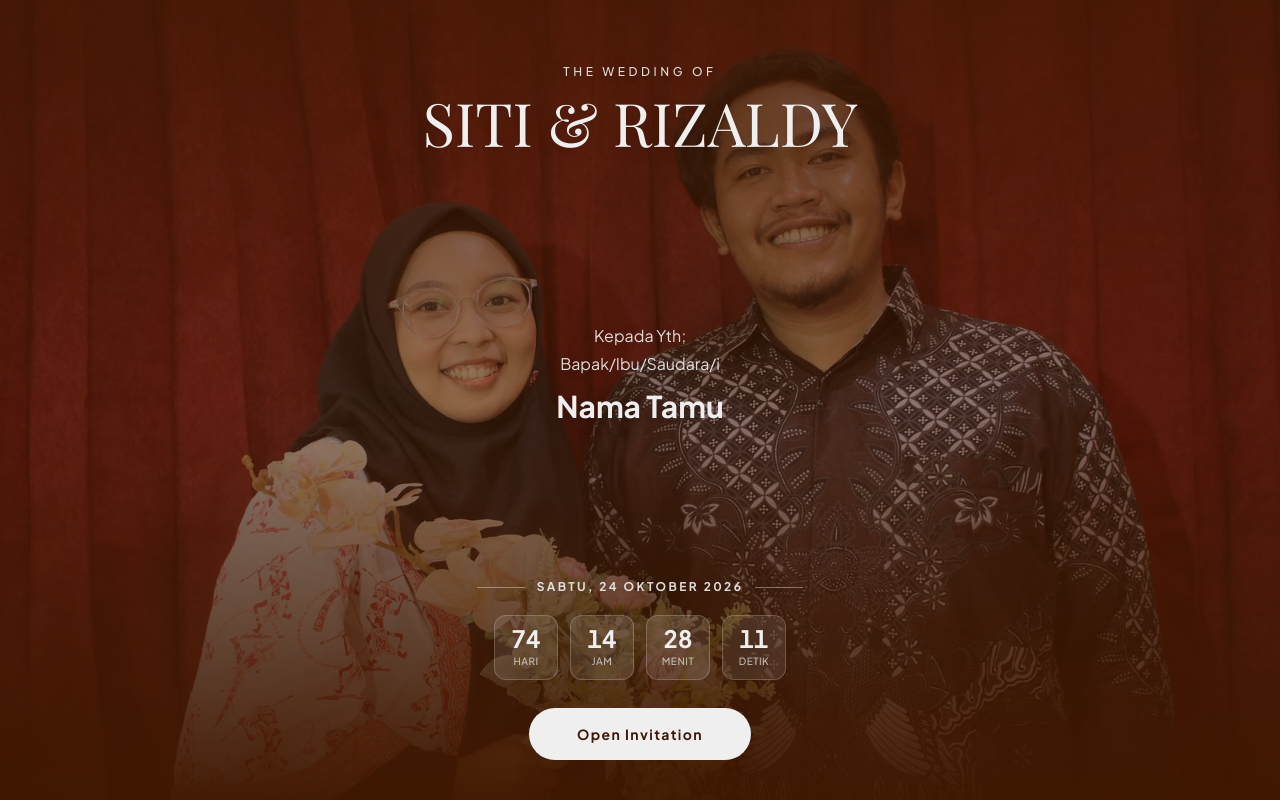
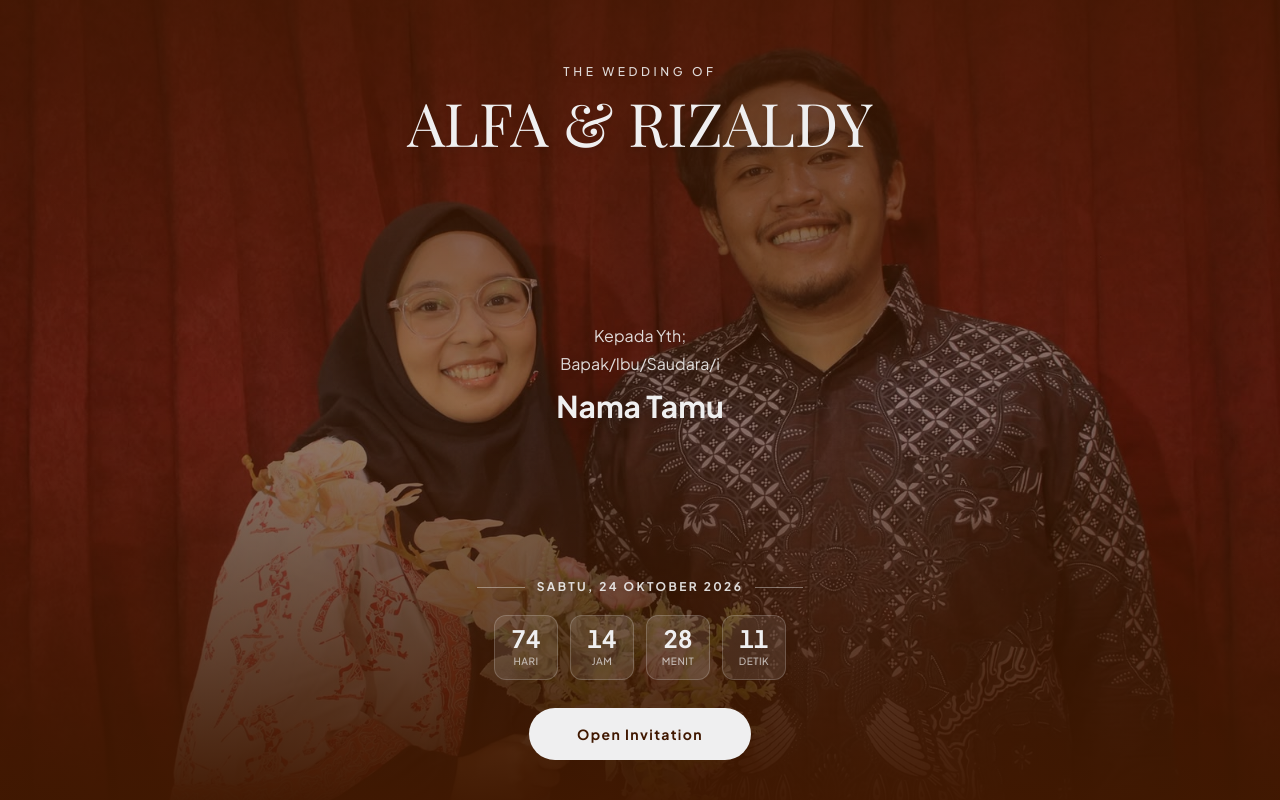
Before and after one commit to Ruzzuu/invitation-mahogony, a React (Vite) app: page / in a window 1280 px wide. Built offline with nearby package versions, Linux system fonts and the light colour scheme; a web font is replaced by a local one.

Commit message:
Update nama

```diff
--- a/src/components/Cover.jsx
+++ b/src/components/Cover.jsx
@@ -51,7 +51,7 @@ export default function Cover({ onOpen }) {
           The Wedding Of
         </p>
         <h1 className="font-serif text-5xl md:text-6xl text-ivory leading-none drop-shadow-lg uppercase">
-          Siti &amp; Rizaldy
+          Alfa &amp; Rizaldy
         </h1>
       </div>
 
--- a/src/components/GalleryRSVP.jsx
+++ b/src/components/GalleryRSVP.jsx
@@ -24,7 +24,7 @@ function timeAgo(iso) {
 
 const SAMPLE_WISHES = [
   { id: 's1', name: 'Siti Rahayu', message: 'Semoga pernikahan kalian menjadi berkah dan kebahagiaan yang abadi. Selamat menempuh hidup baru! 💕', created_at: new Date(Date.now() - 3600000).toISOString() },
-  { id: 's2', name: 'Ahmad Fauzi', message: 'Barakallahu lakuma wa baraka alaikuma wa jama\'a bainakuma fi khair. Congrats Siti & Rizaldy!', created_at: new Date(Date.now() - 7200000).toISOString() },
+  { id: 's2', name: 'Ahmad Fauzi', message: 'Barakallahu lakuma wa baraka alaikuma wa jama\'a bainakuma fi khair. Congrats Alfa & Rizaldy!', created_at: new Date(Date.now() - 7200000).toISOString() },
 ]
 
 export default function GalleryRSVP() {
--- a/src/components/Home.jsx
+++ b/src/components/Home.jsx
@@ -3,7 +3,7 @@ import FadeIn from './FadeIn'
 
 const CAL_DATE = '20261024T080000'
 const CAL_END = '20261024T140000'
-const CAL_LINK = "https://calendar.google.com/calendar/render?action=TEMPLATE&text=Pernikahan+Siti+%26+Rizaldy&dates=/&details=Kami+mengundang+kehadiran+Anda&location=Jakarta"
+const CAL_LINK = "https://calendar.google.com/calendar/render?action=TEMPLATE&text=Pernikahan+Alfa+%26+Rizaldy&dates=/&details=Kami+mengundang+kehadiran+Anda&location=Jakarta"
 
 export default function Home({ onTabChange, onShare }) {
   return (
@@ -17,7 +17,7 @@ export default function Home({ onTabChange, onShare }) {
             The Wedding Of
           </p>
           <h1 className="font-serif text-5xl drop-shadow-lg italic">
-            Siti &amp;
+            Alfa &amp;
           </h1>
           <h1 className="font-serif text-5xl drop-shadow-lg italic ml-12 mt-1">
             Rizaldy
```
